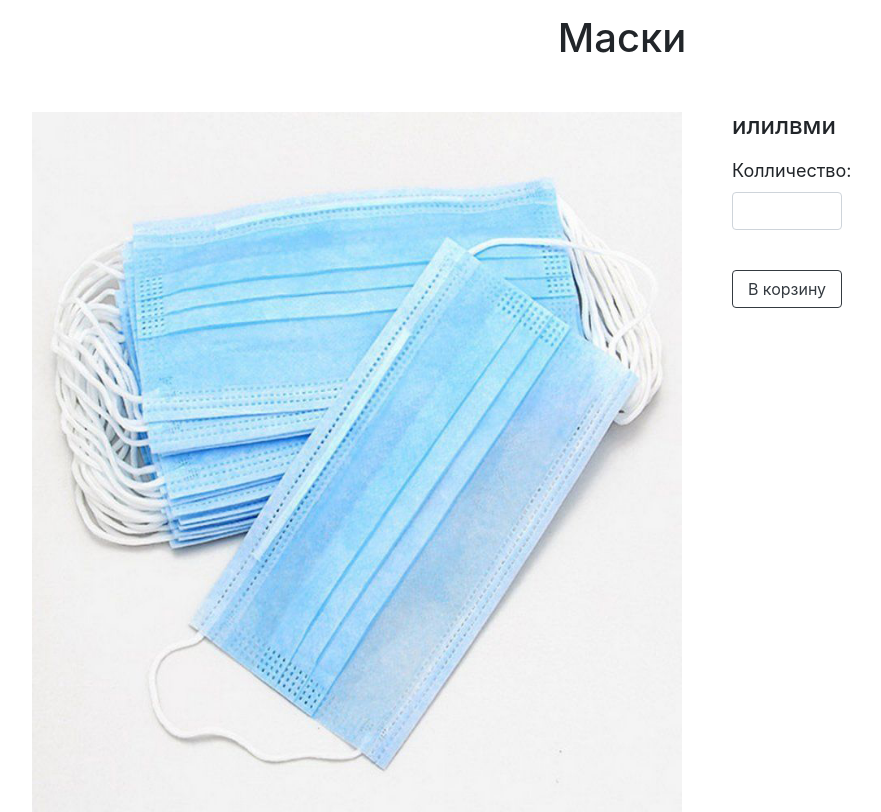
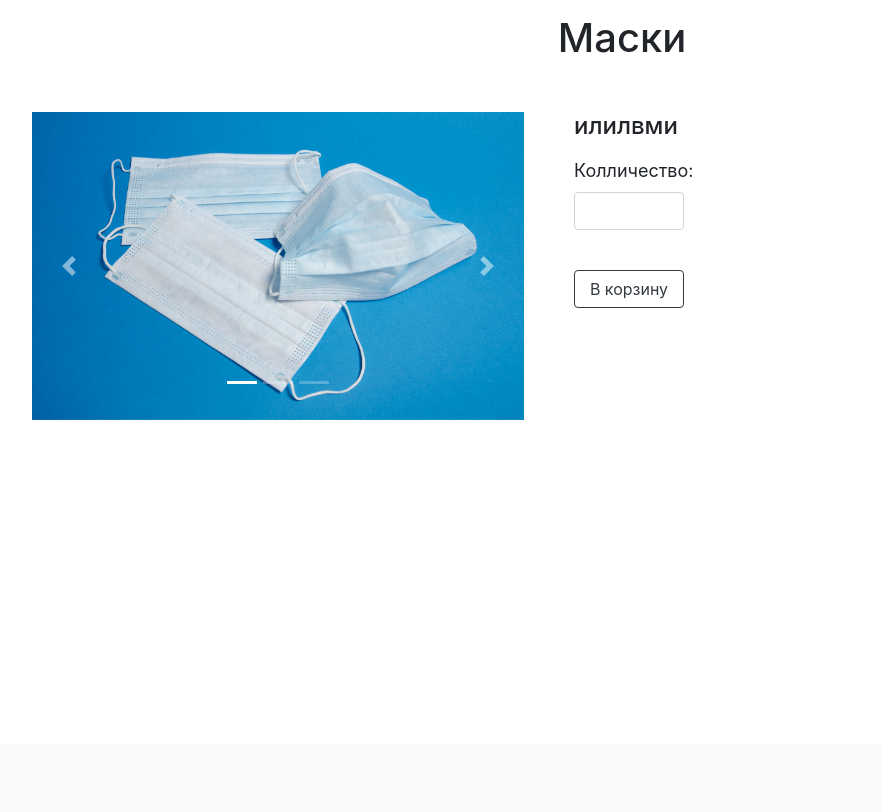
Before and after one commit to 123name123/web_project, a Flask app: page /product/1 in a window 1280 px wide. Shown: the part 56-868 px from the top of the page, without its empty margins (18-899 px from the left). After the commit the page ends 476 px from the top, so only its background shows below. Run offline with Flask 2, Linux system fonts and the light colour scheme; data comes from the database, SQL or seed files in the repository; both versions use the stored data as it was after the commit; some libraries are stand-ins or nearby versions.

Commit message:
product page fix

```diff
--- a/data/users.py
+++ b/data/users.py
@@ -18,7 +18,7 @@ class User(SqlAlchemyBase, UserMixin, SerializerMixin):
     hashed_password = sqlalchemy.Column(sqlalchemy.String, nullable=True)
     modified_date = sqlalchemy.Column(sqlalchemy.DateTime, default=datetime.datetime.now)
     email = sqlalchemy.Column(sqlalchemy.String, index=True, unique=True, nullable=True)
-    basket = sqlalchemy.Column(sqlalchemy.String, nullable=True)
+    basket = sqlalchemy.Column(sqlalchemy.String, nullable=True, default='')
 
     def __repr__(self):
         return f"{self.id} {self.surname} {self.name}"
--- a/static/css/style.css
+++ b/static/css/style.css
@@ -79,3 +79,7 @@
     text-decoration: none;
     color: #000000;
 }
+.product {
+    display: flex;
+    margin: 50px 0 0 50px;
+}
--- a/templates/base.html
+++ b/templates/base.html
@@ -3,11 +3,18 @@
 <head>
     <meta charset="UTF-8">
     <meta name="viewport" content="width=device-width, initial-scale=1, shrink-to-fit=no">
+
     <link rel="stylesheet" href="../../static/css/style.css">
     <link rel="stylesheet"
           href="https://stackpath.bootstrapcdn.com/bootstrap/4.4.1/css/bootstrap.min.css"
           integrity="sha384-Vkoo8x4CGsO3+Hhxv8T/Q5PaXtkKtu6ug5TOeNV6gBiFeWPGFN9MuhOf23Q9Ifjh"
           crossorigin="anonymous">
+    <link rel="stylesheet"
+          href="https://maxcdn.bootstrapcdn.com/bootstrap/4.1.0/css/bootstrap.min.css">
+  <script src="https://ajax.googleapis.com/ajax/libs/jquery/3.3.1/jquery.min.js"></script>
+  <script src="https://cdnjs.cloudflare.com/ajax/libs/popper.js/1.14.0/umd/popper.min.js"></script>
+  <script src="https://maxcdn.bootstrapcdn.com/bootstrap/4.1.0/js/bootstrap.min.js"></script>
+
     <title> {{ title }} </title>
 </head>
 <body>
@@ -18,8 +25,8 @@
         <div>
             <a class="navbar-brand" href="/basket"><img src="../../static/img/basket.png"
                                                         class="icon"></a>
-            <a class="navbar-brand" href="/profile"><img src="../../static/img/profile_img/{{ filename }}.jpg"
-                                                         class="icon"></a>
+            <a class="navbar-brand" href="/profile">
+                <img src="../../static/img/profile_img/{{ filename }}.jpg" class="icon"></a>
         </div>
         {% else %}
         <div>
--- a/templates/index.html
+++ b/templates/index.html
@@ -48,7 +48,7 @@
             {% else %}
             <td width="200"><h4 align="center">Нет в наличии!</h4></td>
             {% endif %}
-            <td width="200"><h4 align="center">{{ item.price }}</h4></td>
+            <td width="200"><h4 align="center">{{ item.price }}$</h4></td>
         </tr>
         {% endfor %}
     </table>
--- a/templates/product.html
+++ b/templates/product.html
@@ -1,14 +1,45 @@
 {% extends 'base.html' %}
 {% block content %}
-<div class="product" style="margin: 50px 0 0 50px">
-    <img src="/static/img/product_icons/{{ prod.id }}.jpg" width="700" height="700" align="left" style="padding: 0 50px 0 0">
+<div class="product">
+   <div id="demo" class="carousel slide" data-ride="carousel" style="width: 40%">
+
+  <!-- Indicators -->
+  <ul class="carousel-indicators">
+    <li data-target="#demo" data-slide-to="0" class="active"></li>
+    <li data-target="#demo" data-slide-to="1"></li>
+    <li data-target="#demo" data-slide-to="2"></li>
+  </ul>
+
+  <!-- The slideshow -->
+  <div class="carousel-inner">
+    <div class="carousel-item active">
+      <img src="/static/img/product_icons/{{ prod.id }}_1.jpg" width="100%">
+    </div>
+    <div class="carousel-item">
+      <img src="/static/img/product_icons/{{ prod.id }}_2.jpg" width="100%">
+    </div>
+    <div class="carousel-item">
+      <img src="/static/img/product_icons/{{ prod.id }}_3.jpg" width="100%">
+    </div>
+  </div>
+
+  <!-- Left and right controls -->
+  <a class="carousel-control-prev" href="#demo" data-slide="prev">
+    <span class="carousel-control-prev-icon"></span>
+  </a>
+  <a class="carousel-control-next" href="#demo" data-slide="next">
+    <span class="carousel-control-next-icon"></span>
+  </a>
+</div>
+    <div style="padding-left: 50px">
     <h4>{{ prod.about }}</h4>
      <form action="" method="post">
         {{ form.hidden_tag() }}
         {{ form.csrf_token }}
         <p>
          <div style="font-size: 18px">{{ form.count.label }}</div>
-            {{ form.count(type="number", style='width: 110px', class="form-control", id="validationDefault01") }}<br>
+            {{ form.count(type="number", style='width: 110px', class="form-control",
+         id="validationDefault01") }}<br>
             {% for error in form.count.errors %}
         <p class="alert alert-danger" role="alert">
             {{ error }}
@@ -18,5 +49,6 @@
         <p>{{ form.submit(type="submit", class="btn btn-outline-dark", style='width: 110px') }}</p>
         {{message}}
     </form>
+    </div>
 </div>
 {% endblock %}
```
Also changed, not shown: templates/basket.html (+5 -4 lines), templates/profile.html (+6 -3 lines), db/blogs.sqlite, static/img/product_icons/1_1.jpg (added), static/img/product_icons/1_2.jpg (added), static/img/product_icons/1_3.jpg (added).
